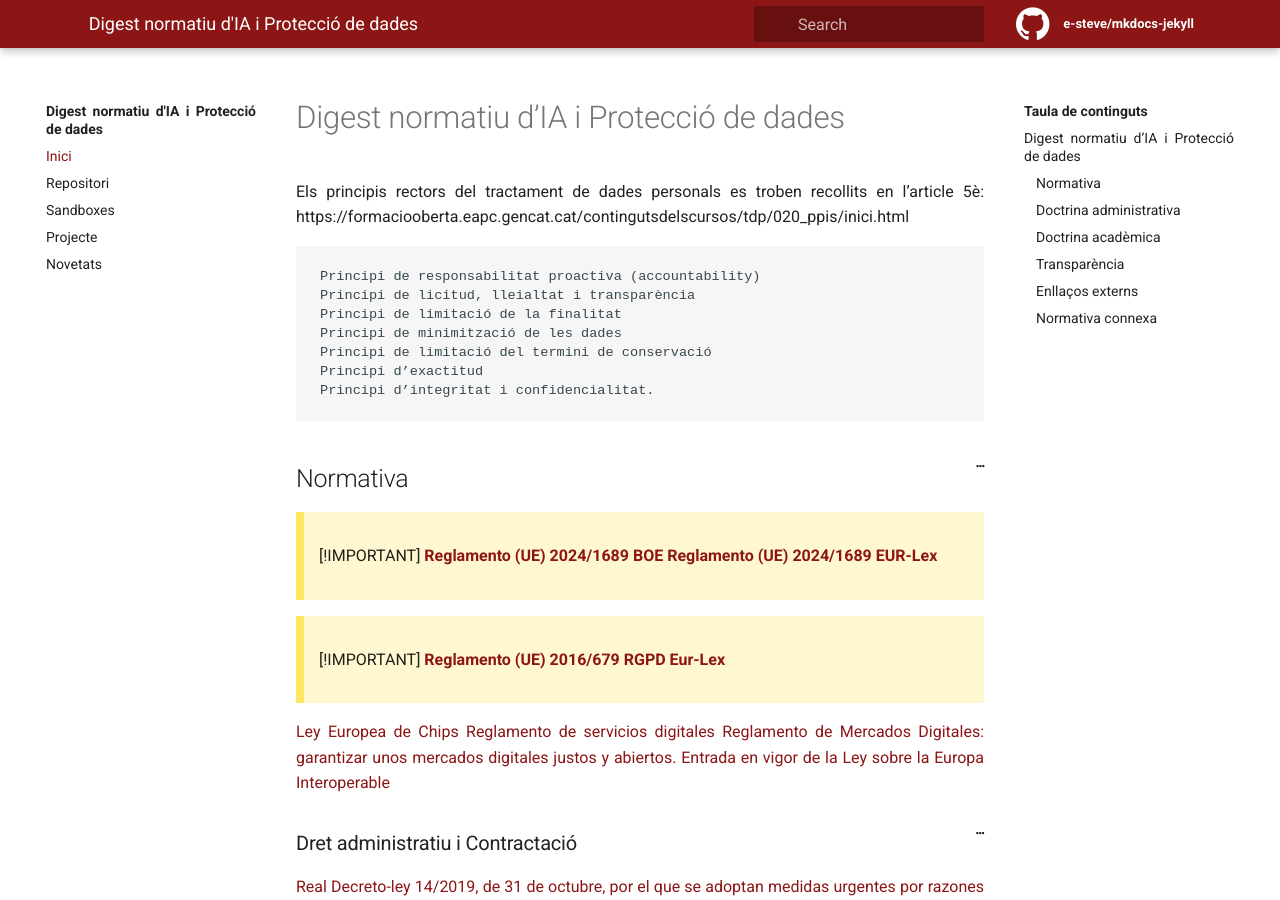
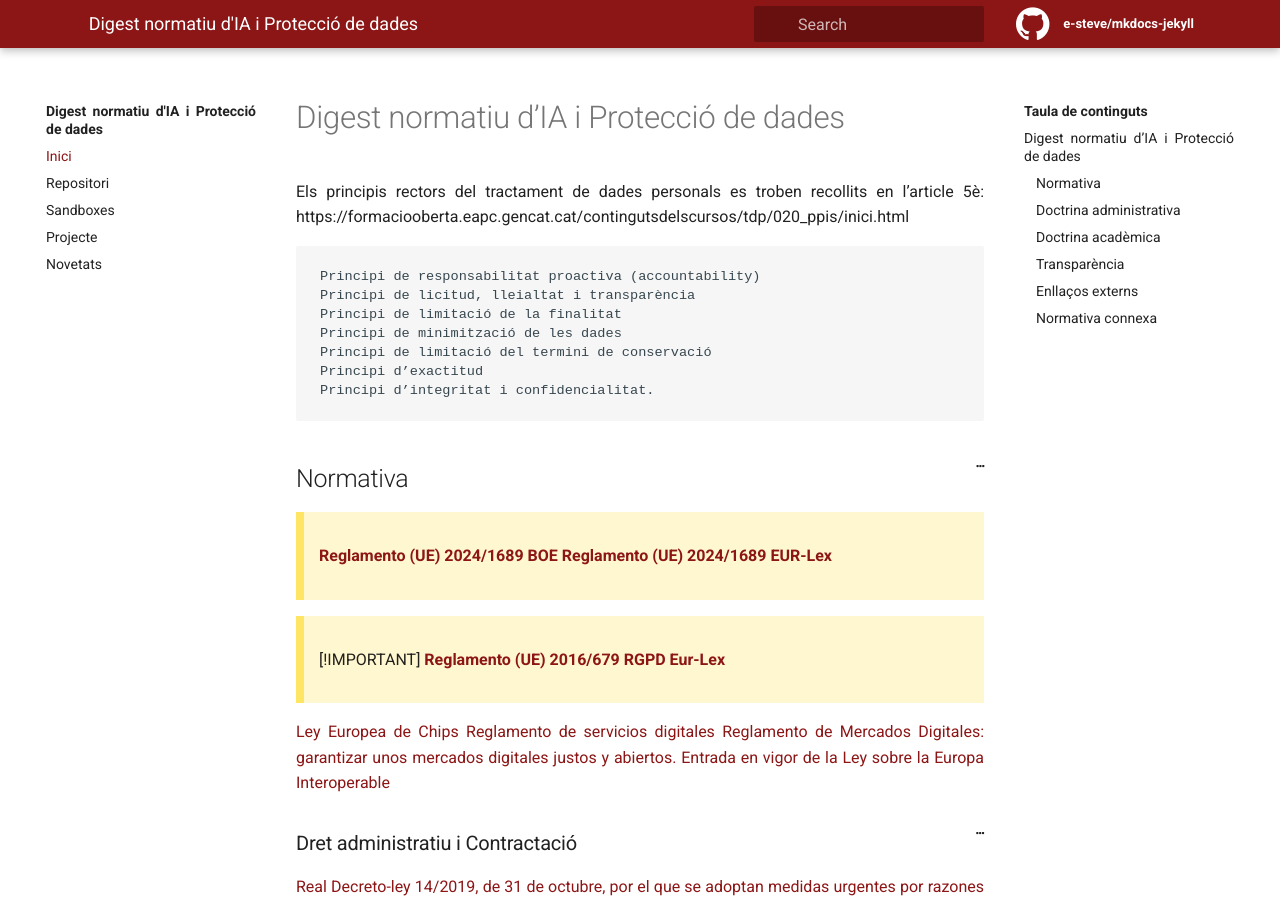
Before and after one commit to e-steve/e-steve.github.io, a Jekyll site: the page built from pages/index.md, in a window 1280 px wide and 900 px high. Built offline with Jekyll 4.4.1, drawn with Linux system fonts in a browser that asks for light colours.

Commit message:
Update index.md

````diff
--- a/pages/index.md
+++ b/pages/index.md
@@ -20,7 +20,7 @@ Principi d’integritat i confidencialitat.
 ```
 
 ## Normativa
-> [!IMPORTANT]
+>
 [**Reglamento (UE) 2024/1689 BOE**](https://www.boe.es/buscar/doc.php?id=DOUE-L-2024-81079)
 [**Reglamento (UE) 2024/1689 EUR-Lex**](https://eur-lex.europa.eu/legal-content/EN/TXT/?uri=CELEX%3A32024R1689)
 
````
